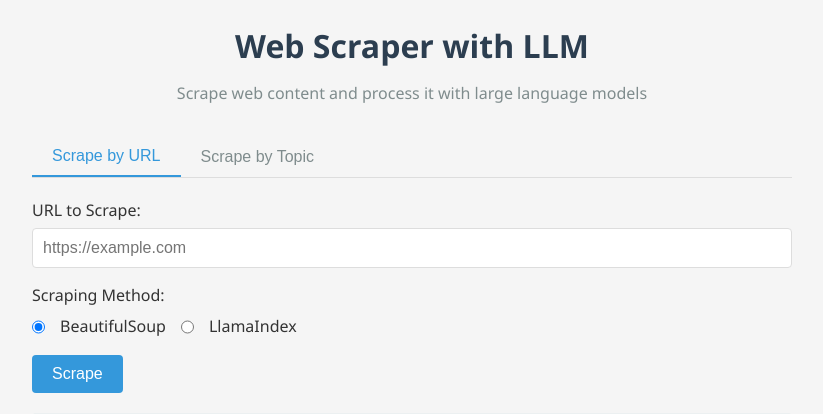
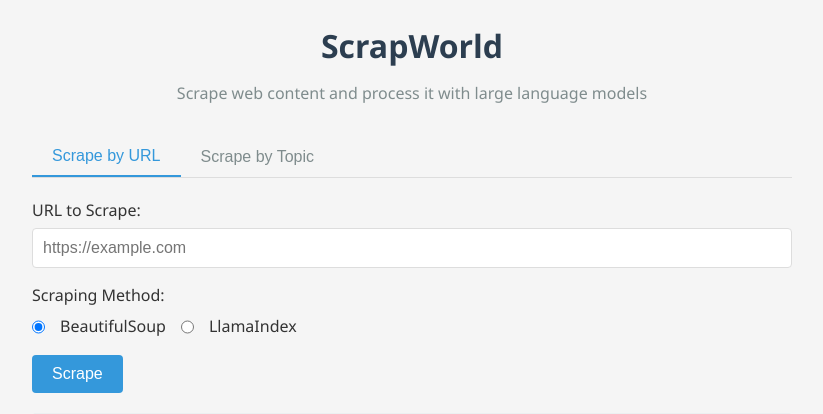
Before and after one commit to Apratim23/ScrapWorld, a Flask app: page / in a window 1280 px wide. Shown: the top 414 px of the page, without its empty margins (228-1051 px from the left). Run offline with Flask 3, Linux system fonts and the light colour scheme.

Commit message:
Minor HTML Heading Change

```diff
--- a/templates/index.html
+++ b/templates/index.html
@@ -10,7 +10,7 @@
 <body>
     <div class="container">
         <header>
-            <h1>Web Scraper with LLM</h1>
+            <h1>ScrapWorld</h1>
             <p>Scrape web content and process it with large language models</p>
         </header>
 
```
